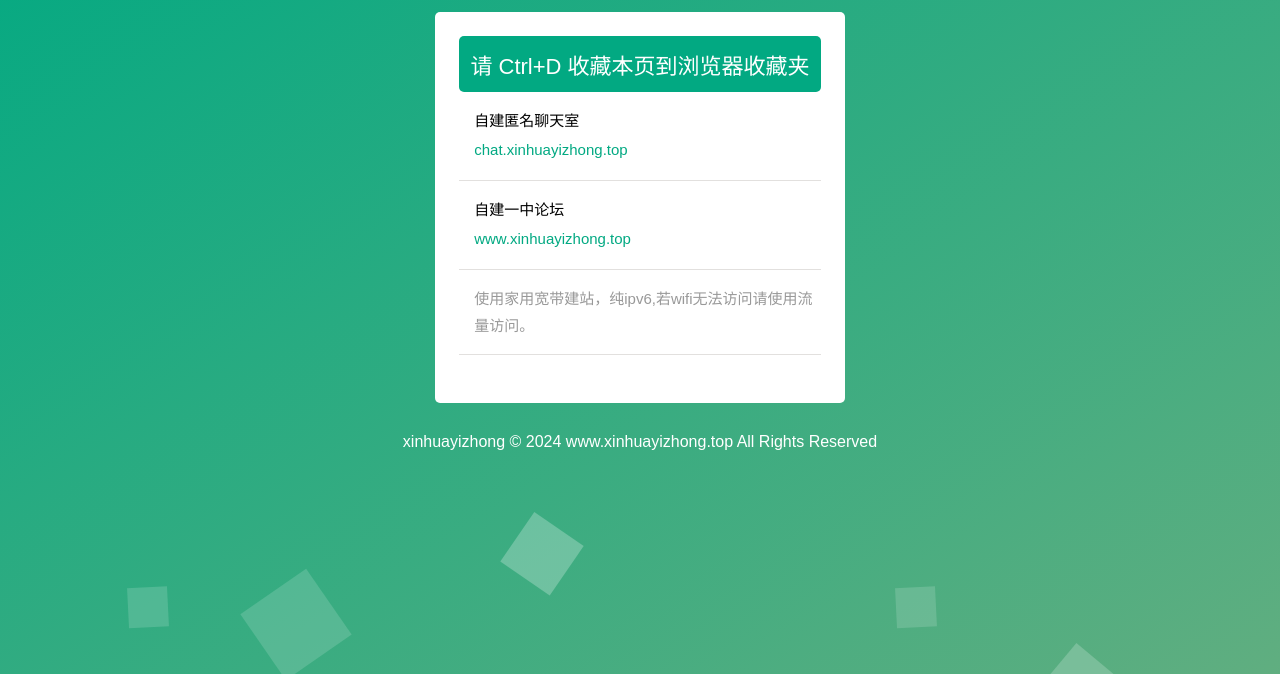
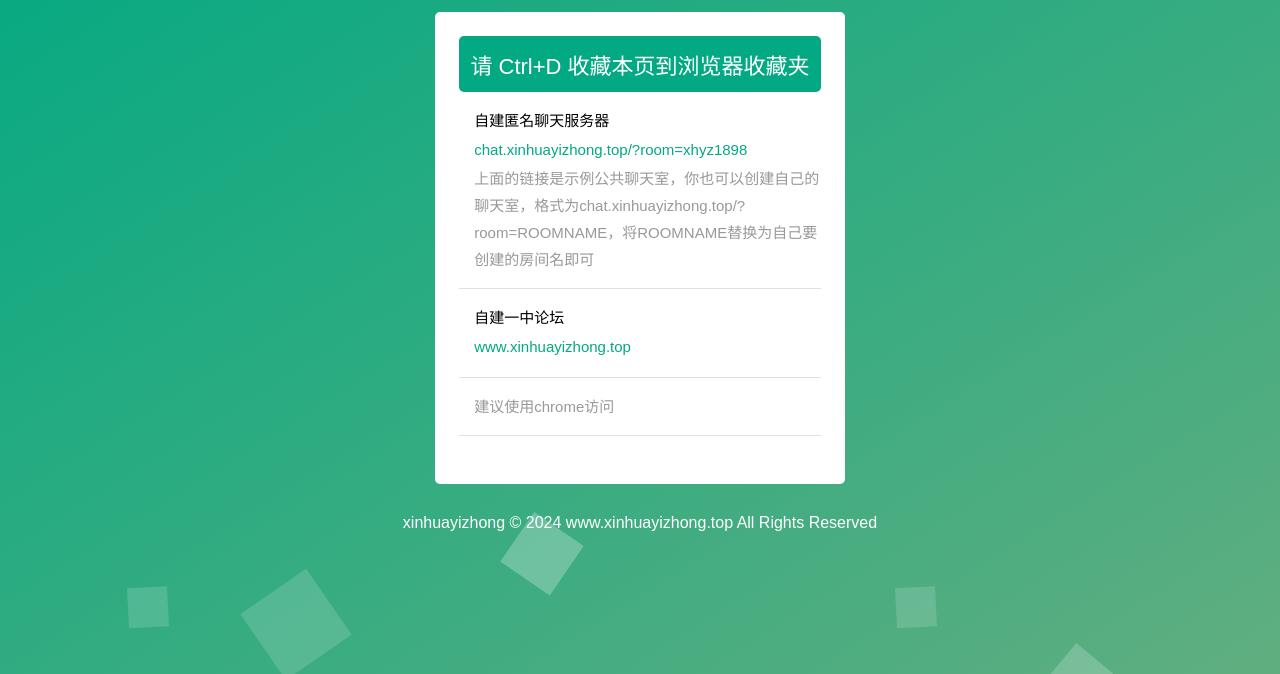
Before and after one commit to Variable-wwb/Variable-wwb.github.io, a plain HTML site: page index.html in a window 1280 px wide. Shown: the part 126-800 px from the top of the page. Drawn offline with Linux system fonts and the light colour scheme.

Commit message:
更新 index.html

```diff
--- a/index.html
+++ b/index.html
@@ -517,10 +517,10 @@
 						<h2>请 Ctrl+D 收藏本页到浏览器收藏夹</h2>
 						<ul>
                             <li>
-								自建匿名聊天室
-								<a href="chat.xinhuayizhong.top"
-									target="_blank"><i>chat.xinhuayizhong.top</i></a>
-
+								自建匿名聊天服务器
+								<a href="chat.xinhuayizhong.top?room=xhyz1898"
+									target="_blank"><i>chat.xinhuayizhong.top/?room=xhyz1898</i></a>
+                                                      <span>上面的链接是示例公共聊天室，你也可以创建自己的聊天室，格式为chat.xinhuayizhong.top/?room=ROOMNAME，将ROOMNAME替换为自己要创建的房间名即可<span>
 								</span></span>
 							</li>
 							<li>
@@ -532,7 +532,7 @@
 							</li>
 
 							<li>
-								<span>使用家用宽带建站，纯ipv6,若wifi无法访问请使用流量访问。<span>
+								<span>建议使用chrome访问<span>
 						</ul>
                             <li>
                                 <span>站主qq:2607686914<span>
```
